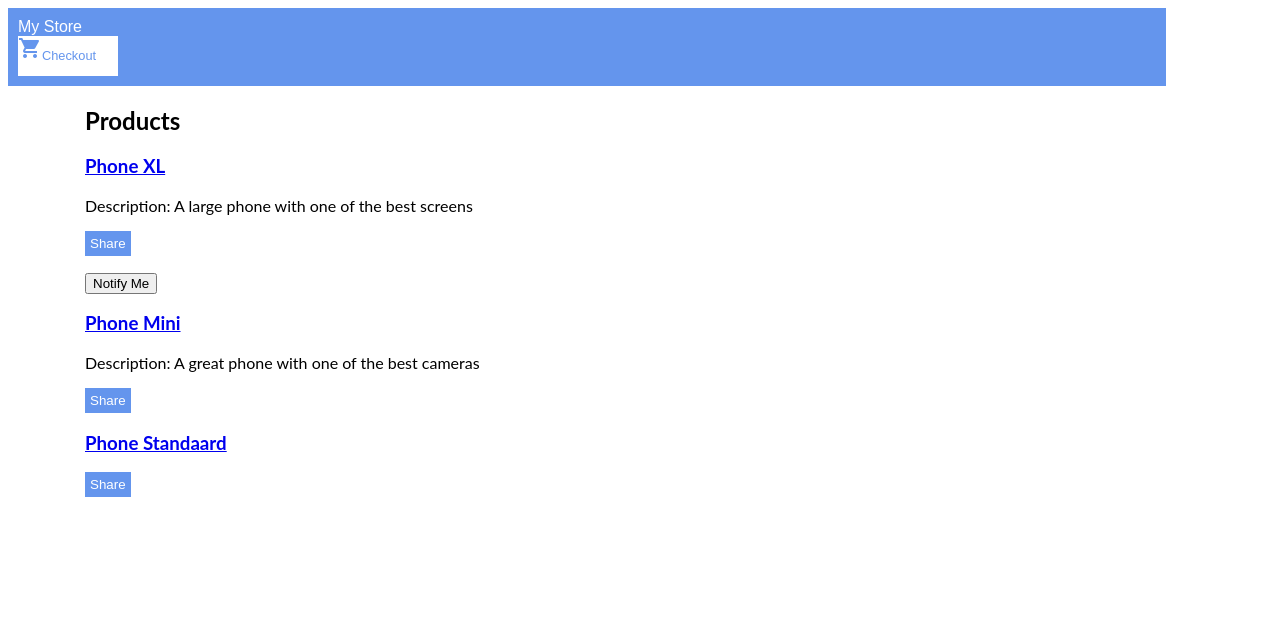
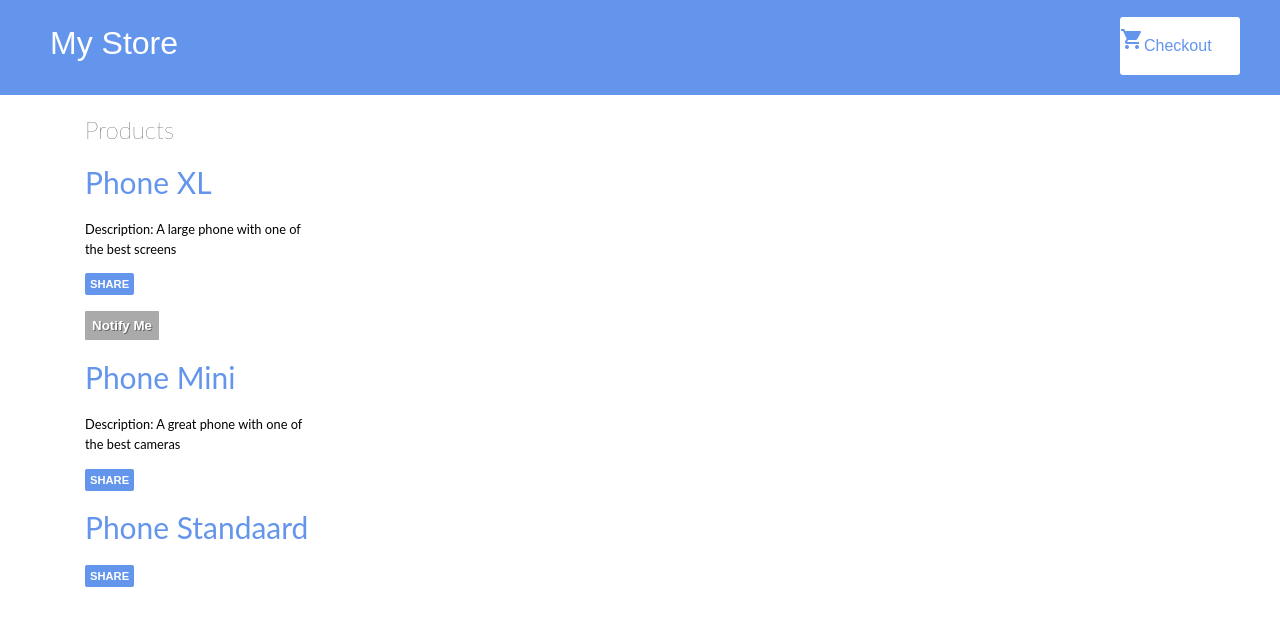
Before and after one commit to AnnKemp/primitive-shopping-cart, an Angular app: page / in a window 1280 px wide. Shown: the top 626 px of the page. Built offline with nearby package versions, Linux system fonts and the light colour scheme.

Commit message:
changing css

```diff
--- a/src/app/app.component.css
+++ b/src/app/app.component.css
@@ -1,7 +1,8 @@
 @import '~bootstrap/dist/css/bootstrap.min.css'; /* dit in combinatie met: 'npm install bootstrap'  in de terminal (npm éérst installeren!) doet bootstrap werken */
 *{
   font-family: Lato, sans-serif;
-}
+  }
+
 p{
   font-family: Lato;
 }
--- a/src/app/cart/cart.component.ts
+++ b/src/app/cart/cart.component.ts
@@ -31,3 +31,4 @@ export class CartComponent implements OnInit {
   }
 
 }
+// nog een fout in het adress, het adress wordt nog niet leeggemaakt of verstuurt en de namen + prijzen worden niet getoont voordat ik het formulier invul.
--- a/src/app/product-alerts/product-alerts.component.css
+++ b/src/app/product-alerts/product-alerts.component.css
@@ -0,0 +1,14 @@
+button{
+  background-color: #aaa;
+  color:white;
+  border:none;
+  padding:7px;
+  font-weight: bold;
+  text-shadow: 1px 1px #666;
+  border-radius: 1px;
+}
+button:hover{
+  box-shadow: 2px 2px 2px #ccc;
+  color: #666666;
+  text-shadow: 1px 1px #333;
+}
--- a/src/app/product-details/product-details.component.css
+++ b/src/app/product-details/product-details.component.css
@@ -0,0 +1,30 @@
+h3 a, h3{
+  color: cornflowerblue;
+  text-decoration: none;
+  font-size: 1.6em;
+  font-weight: lighter;
+}
+h4{
+  color: cornflowerblue;
+  text-decoration: none;
+  font-size: 1.6em;
+  font-weight: bold;
+
+}
+button{
+  background-color: cornflowerblue;
+  color:white;
+  border:none;
+  padding:10px;
+  border-radius:2px;
+  font-size: 1em;
+  font-weight: bold;
+}
+p{
+  font-size: 0.9em;
+  width: 20%;
+  line-height: 1.6em;
+}
+h2{
+  font-weight: lighter;
+}
--- a/src/app/product-details/product-details.component.html
+++ b/src/app/product-details/product-details.component.html
@@ -1,7 +1,8 @@
 <h2>Product Details</h2>
 <div *ngIf="product">
   <h3>{{ product.name }}</h3>
+  <p>{{ product.description }}</p>
   <h4>{{ product.price | currency }}</h4> <!-- moet die dollars nog aanpassen naar euro's -->
-  <p>{{ product.description }}</p>
+
   <button (click)="addToCart(product)">Buy</button>
 </div>
--- a/src/app/product-list/product-list.component.css
+++ b/src/app/product-list/product-list.component.css
@@ -1,9 +1,23 @@
-h3{
+h3 a{
   color: cornflowerblue;
+  text-decoration: none;
+  font-size: 1.6em;
+  font-weight: lighter;
 }
 button{
   background-color: cornflowerblue;
   color:white;
   border:none;
   padding:5px;
+  border-radius:2px;
+  font-size: 0.7em;
+  font-weight: bold;
 }
+p{
+  font-size: 0.8em;
+  width: 20%;
+  line-height: 1.6em;
+}
+h2{
+  font-weight: lighter;
+}
--- a/src/app/product-list/product-list.component.html
+++ b/src/app/product-list/product-list.component.html
@@ -11,7 +11,7 @@
       Description: {{ product.description }}
   </p>
   <button (click)="share()"><!-- the share() method is in product-list.component.ts. Event binding uses a set of parentheses, around the event, as in following <button> element-->
-    Share
+    SHARE
   </button>
   <app-product-alerts [product]="product" (notify)="onNotify()"></app-product-alerts>
 </div>
--- a/src/app/top-bar/top-bar.component.css
+++ b/src/app/top-bar/top-bar.component.css
@@ -1,24 +1,42 @@
 /* materializecss.com/icons.html is de link voor de icoontjes zoals de shoppingcart van te halen */
 header{
   background-color: cornflowerblue;
-  width: 90%;
-  height: 16%;
+  width: 100%;
+  height: 60px;
   padding: 10px;
+  padding-top: 25px;
   font-family: sans-serif;
   color:white;
 }
 h1{
   width: 20%;
 }
+.name{
+  font-size:32px;
+  margin-left: 40px;
+}
 a{
   text-decoration: none;
   color: white
 }
+a:hover{
+  color:white;
+  background-color: cornflowerblue;
+}
 .button{
-  font-size:0.8em;
-  width: 100px;
+  position: relative;
+  float: right;
+  font-size:1em;
+  width: 120px;
   height: 40px;
   background-color: white;
   color:cornflowerblue;
   display: block;
+  margin-right: 50px;
+  margin-top: -8px;
+  padding-bottom: 18px;
+  border-radius: 3px;
 }
+a i{
+  margin-top: 10px;
+}
--- a/src/app/top-bar/top-bar.component.html
+++ b/src/app/top-bar/top-bar.component.html
@@ -1,5 +1,5 @@
 <header>
   <!-- bij techiediaries.com/angular/angular-9-route-parameters-snapshot-parammap-exampla/ kan je een hele reeks pagina's met goede uitleg over routing vinden of zie op techiediaries/angular-router-demo -->
-  <a [routerLink]="['/']">My Store</a>
+  <a [routerLink]="['/']" class="name">My Store</a>
   <a [routerLink]="['/cart']" class="button fancy-button"><i class="material-icons">shopping_cart</i>Checkout</a>
 </header>
--- a/src/styles.css
+++ b/src/styles.css
@@ -1 +1,5 @@
 /* You can add global styles to this file, and also import other style files */
+body{
+  margin:0;
+  padding: 0;
+}
```
